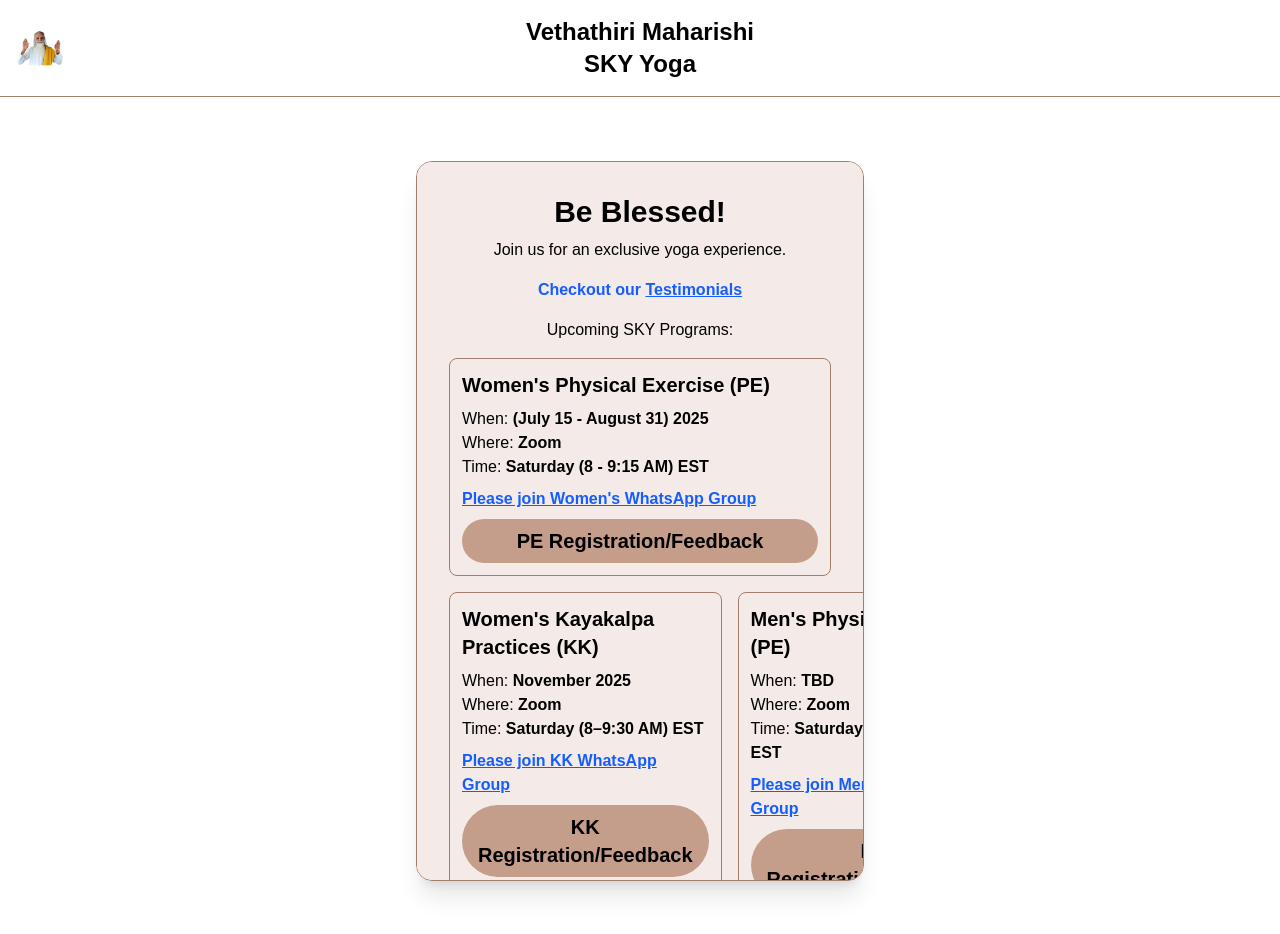
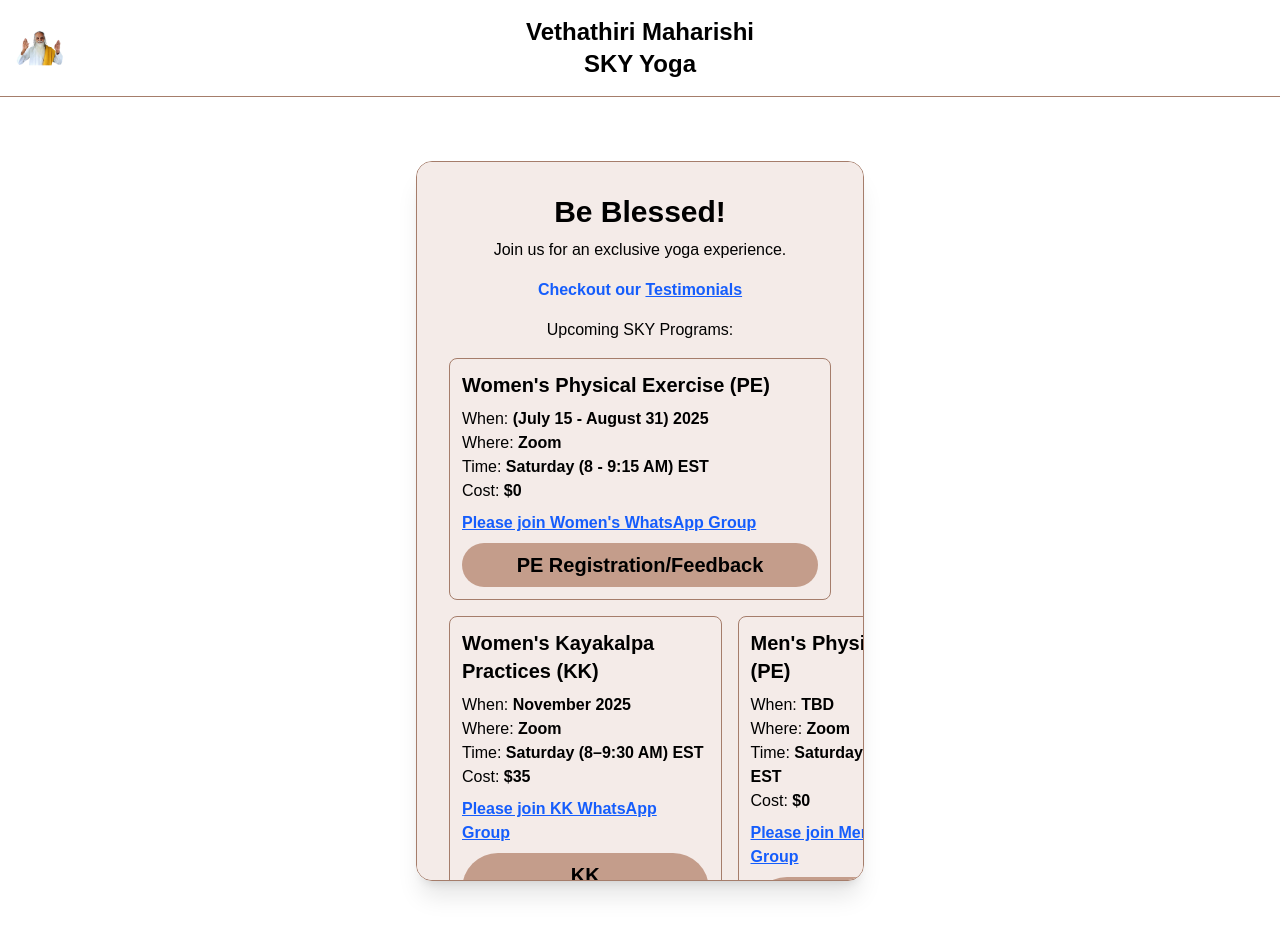
Before and after one commit to Itz-Viggy/Yoga-Registration, a Next.js app: page / in a window 1280 px wide. Shown: the top 934 px of the page. Built offline with nearby package versions, Linux system fonts and the light colour scheme.

Commit message:
Cost Added

```diff
--- a/src/app/page.tsx
+++ b/src/app/page.tsx
@@ -66,6 +66,9 @@ export default function HomePage() {
               <p className="text-black">
                 Time: <span className="font-semibold">Saturday (8 - 9:15 AM) EST</span>
               </p>
+              <p className="text-black">
+                Cost: <span className="font-semibold">$0</span>
+              </p>
               <p className="mt-2">
                 <a
                   href="https://chat.whatsapp.com/HYePf24x6Qx9NCORBCoWeO"
@@ -100,6 +103,9 @@ export default function HomePage() {
                 <p className="text-black">
                   Time: <span className="font-semibold">Saturday (8–9:30 AM) EST</span>
                 </p>
+                 <p className="text-black">
+                Cost: <span className="font-semibold">$35</span>
+              </p>
                 <p className="mt-2">
                   <a
                     href="https://chat.whatsapp.com/GJqpUBFwNjOJCZEGpPDf4U?mode=r_t"
@@ -133,6 +139,9 @@ export default function HomePage() {
                 <p className="text-black">
                   Time: <span className="font-semibold">Saturday (9:30 - 10:30 AM) EST</span>
                 </p>
+                 <p className="text-black">
+                Cost: <span className="font-semibold">$0</span>
+              </p>
                 <p className="mt-2">
                 <a
                   href="https://chat.whatsapp.com/IIiAtsct22FCOm7tJomBku"
```
